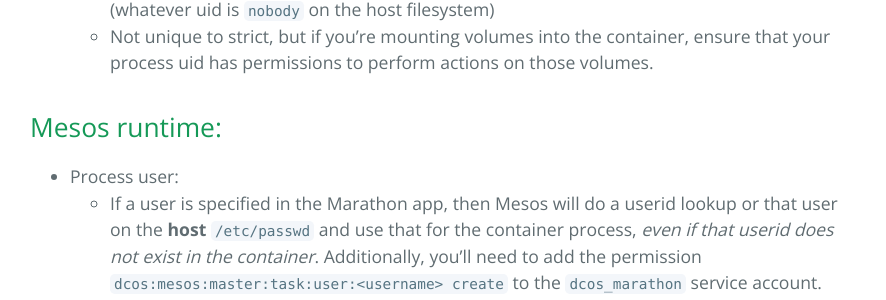
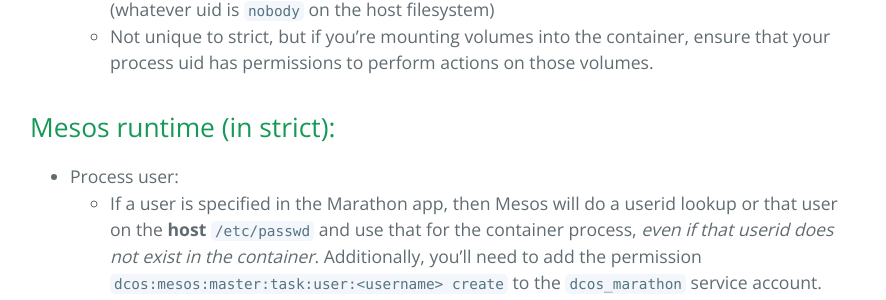
Before and after one commit to mesosphere/field-notes, a Jekyll site: the page built from docs/strict/strict-mode-users.md, in a window 1280 px wide and 900 px high, scrolled down 2160 px. Shown: the part 151-451 px from the top of the window, without its empty margins (194-1080 px from the left). Built offline with Jekyll 4.4.1, drawn with Linux system fonts in a browser that asks for light colours; our own code applies the rules of GitHub Pages for plain Markdown files.

Commit message:
Clean up

```diff
--- a/docs/strict/strict-mode-users.md
+++ b/docs/strict/strict-mode-users.md
@@ -45,7 +45,7 @@ nobody:x:65534:65534:nobody:/:/sbin/nologin
   * If your images and marathon apps have no specified user, there's minimal behavior change from permissive to strict; just be aware that fetched files may have an unexpected uid (whatever uid is `nobody` on the host filesystem)
   * Not unique to strict, but if you're mounting volumes into the container, ensure that your process uid has permissions to perform actions on those volumes.
 
-## Mesos runtime:
+## Mesos runtime (in strict):
 * Process user:
   * If a user is specified in the Marathon app, then Mesos will do a userid lookup or that user on the **host** `/etc/passwd` and use that for the container process, *even if that userid does not exist in the container*.  Additionally, you'll need to add the permission `dcos:mesos:master:task:user:<username> create` to the `dcos_marathon` service account.
     * E.g., If the Marathon app has `.user: centos` without the necessary permission added to `dcos_marathon`, the process will fail to start.
```
